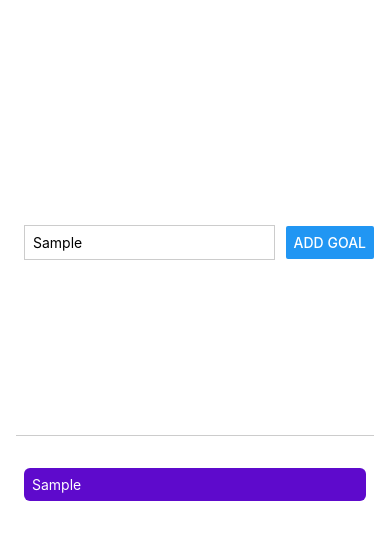
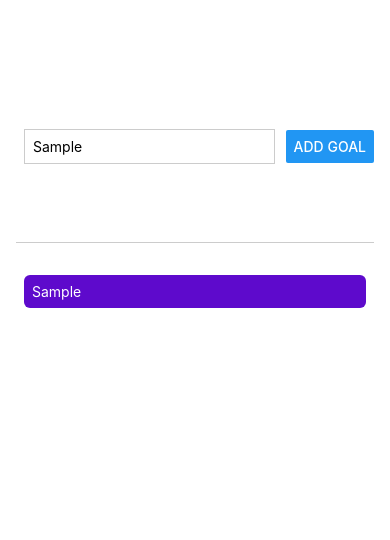
Before and after one commit to ameeraazli/TestProjectRN, a React Native app: screen / in a window 390 px wide. Both pictures are taken after typing "Sample" into the empty fields and a click on the button "ADD GOAL". Shown: the top 540 px of the page. Built offline with nearby package versions, Linux system fonts and the light colour scheme.

Commit message:
make the scrollview sits in a container

```diff
--- a/App.js
+++ b/App.js
@@ -26,12 +26,14 @@ export default function App() {
          />
         <Button title="Add Goal" onPress={addGoalHAndler} />
       </View>
-      <ScrollView style={styles.goalsContainer}>
-        {courseGoals.map((goal) =>
-        <View key={goal} style={styles.goalItem}>
-          <Text style={styles.goalText}>{goal}</Text>
-        </View>)}
-      </ScrollView>
+      <View style={styles.goalsContainer}>
+        <ScrollView alwaysBounceVertical={false}>
+          {courseGoals.map((goal) =>
+          <View key={goal} style={styles.goalItem}>
+            <Text style={styles.goalText}>{goal}</Text>
+          </View>)}
+        </ScrollView>
+      </View>
     </View>
   );
 }
```
